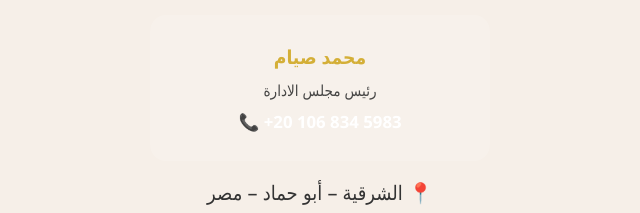
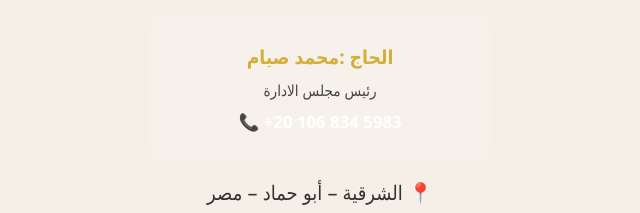
Before and after one commit to foxyboy2002am-glitch/friend-peanut, a plain HTML site: page index.html in a window 1280 px wide. Shown: the part 2402-2615 px from the top of the page, 320-960 px from the left. Drawn offline with Linux system fonts and the light colour scheme.

Commit message:
Update index.html

```diff
--- a/index.html
+++ b/index.html
@@ -319,7 +319,7 @@ footer {
     </div>
 
     <div class="contact-card">
-        <p class="name">محمد صيام</p>
+        <p class="name">الحاج :محمد صيام</p>
         <p class="role">رئيس مجلس الادارة</p>
         <p class="phone">
             📞 <a href="tel:+201068345983">+20 106 834 5983</a>
```
